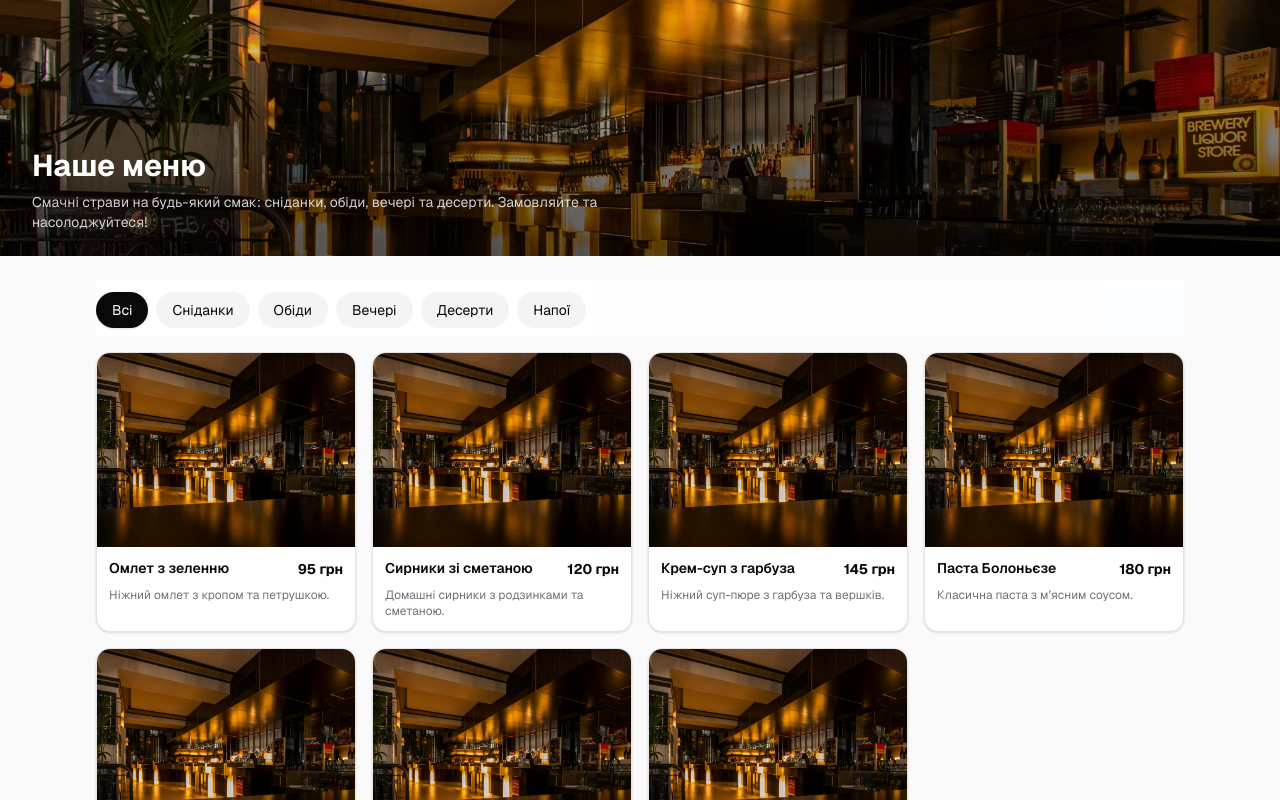
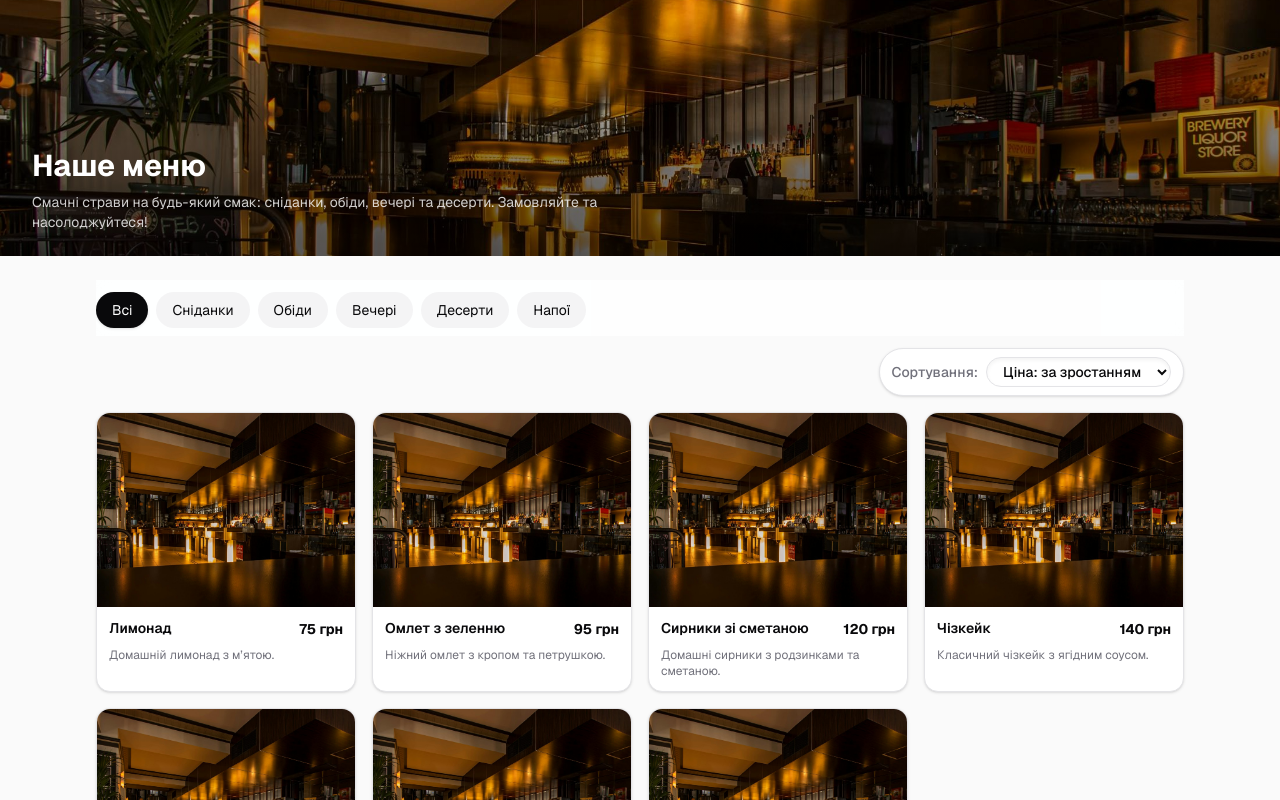
Before and after one commit to denyszaritskyi/comand-work, a Next.js app: page / in a window 1280 px wide. Shown: the top 800 px of the page. Built offline with nearby package versions, Linux system fonts and the light colour scheme.

Commit message:
feat: add sorting by price

```diff
--- a/src/app/page.tsx
+++ b/src/app/page.tsx
@@ -19,6 +19,7 @@ const dishes: Dish[] = dishesData
 
 export default function Home() {
   const [selectedCategory, setSelectedCategory] = useState<string>('Всі')
+  const [sort, setSort] = useState<'asc' | 'desc'>('asc')
 
   const categories = useMemo(
     () => ['Всі', ...Array.from(new Set(dishes.map((d) => d.category)))],
@@ -26,9 +27,15 @@ export default function Home() {
   )
 
   const visible = useMemo(() => {
-    if (selectedCategory === 'Всі') return dishes
-    return dishes.filter((d) => d.category === selectedCategory)
-  }, [selectedCategory])
+    const filtered =
+      selectedCategory === 'Всі'
+        ? dishes
+        : dishes.filter((d) => d.category === selectedCategory)
+    const sorted = [...filtered].sort((a, b) =>
+      sort === 'asc' ? a.price - b.price : b.price - a.price
+    )
+    return sorted
+  }, [selectedCategory, sort])
 
   return (
     <div className="text-foreground min-h-screen bg-zinc-50 font-sans">
@@ -58,6 +65,26 @@ export default function Home() {
           onSelect={setSelectedCategory}
         />
 
+        <div className="mt-3 flex justify-end">
+          <div className="border-border bg-card flex items-center gap-2 rounded-full border px-3 py-2 shadow-sm">
+            <label
+              className="text-muted-foreground text-sm font-medium"
+              htmlFor="sort"
+            >
+              Сортування:
+            </label>
+            <select
+              id="sort"
+              value={sort}
+              onChange={(e) => setSort(e.target.value as 'asc' | 'desc')}
+              className="border-border bg-background focus:ring-ring rounded-full border px-3 py-1 text-sm font-medium shadow-inner focus:ring-2 focus:outline-none"
+            >
+              <option value="asc">Ціна: за зростанням</option>
+              <option value="desc">Ціна: за спаданням</option>
+            </select>
+          </div>
+        </div>
+
         <section className="mt-4 grid grid-cols-1 gap-4 sm:grid-cols-2 md:grid-cols-3 lg:grid-cols-4">
           {visible.map((dish) => (
             <MenuCard
```
